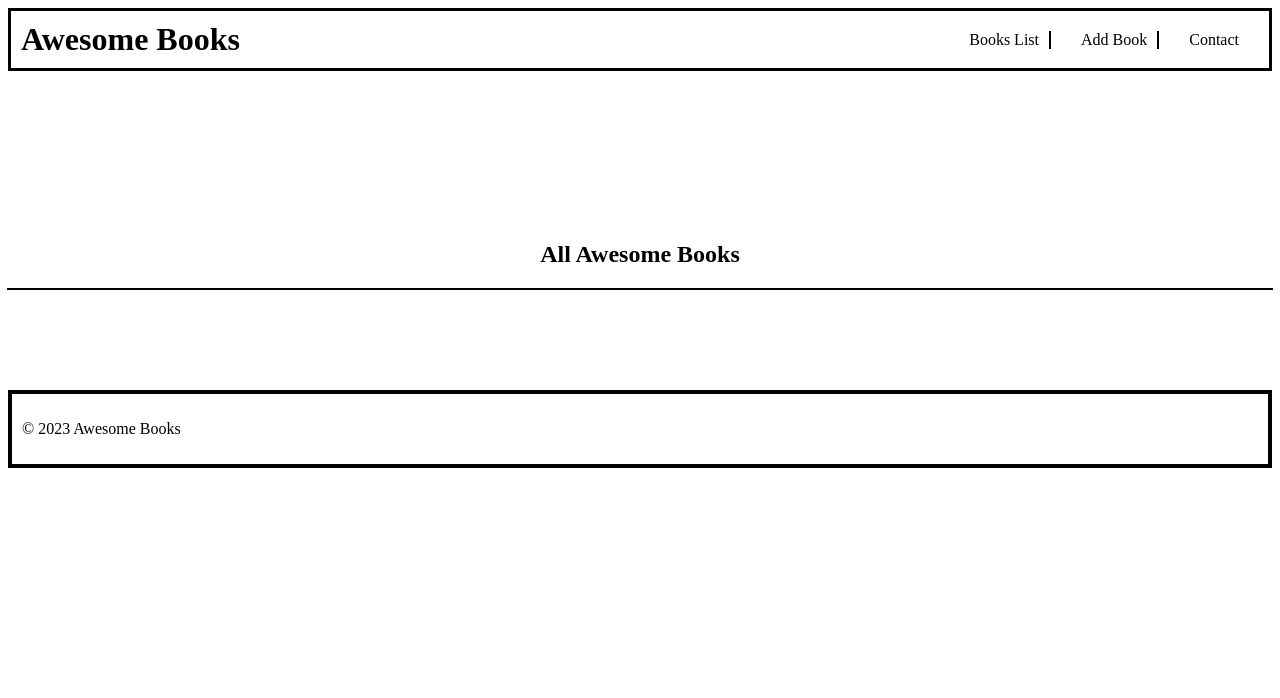
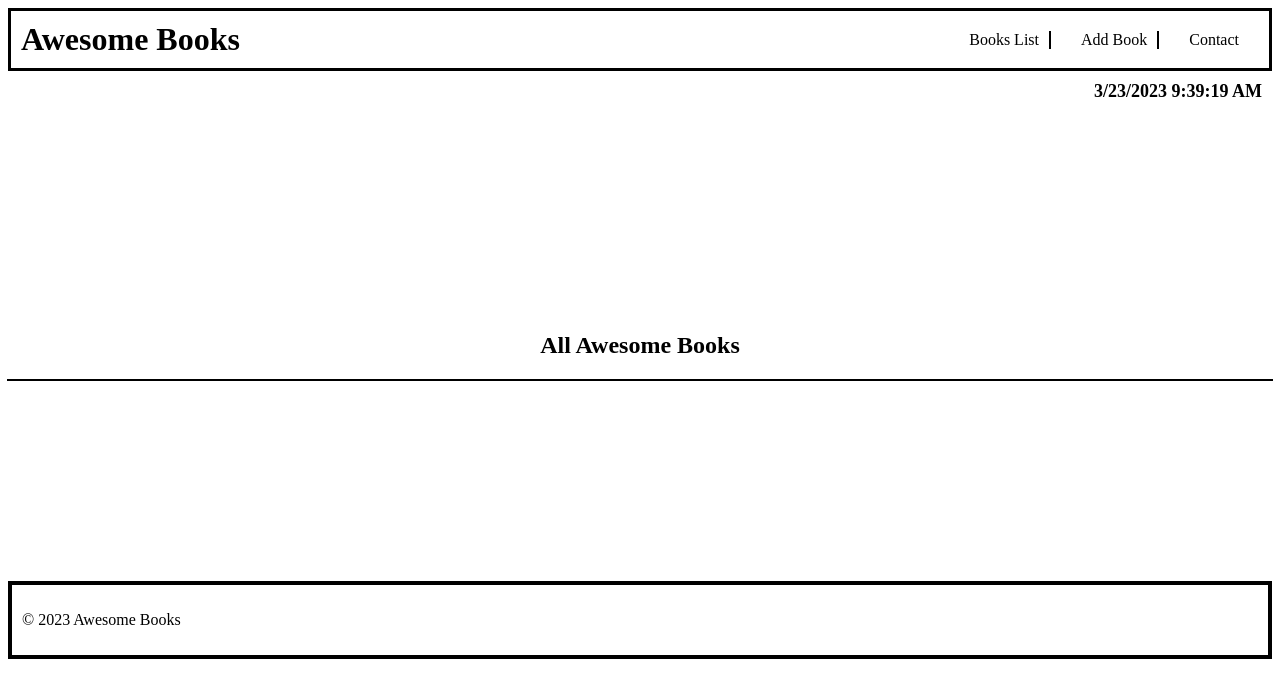
Before and after one commit to MussieTeka/Awesome-Books, a website: page index.html in a window 1280 px wide. Both pictures are taken after a click on the item "Books List". Shown: the top 698 px of the page. Drawn offline with Linux system fonts and the light colour scheme.

Commit message:
Add updated HTML, CSS and JS file.

```diff
--- a/index.html
+++ b/index.html
@@ -23,6 +23,9 @@
         </ul>
       </nav>
     </header>
+    <div id="current-time" class="navbar">
+      <p></p>
+    </div>
 
     <div class="content-container">
       <section id="books-list" class="section">
--- a/script.js
+++ b/script.js
@@ -28,6 +28,13 @@ class BookList {
     this.bookList.appendChild(book);
     this.bookList.style.display = "flex";
     this.bookList.style.flexDirection = "column";
+
+    const index = this.bookList.children.length;
+    if (index % 2 === 0) {
+      book.style.backgroundColor = "#fff";
+    } else {
+      book.style.backgroundColor = "#ddd";
+    }
 
     // Save to localStorage
     this.saveToLocalStorage(this.bookList.innerHTML);
@@ -110,6 +117,8 @@ const elements = {
 // Define the functions to handle the events
 function showBooksList() {
   elements.bookList.style.display = "flex";
+  elements.bookList.style.marginTop = "100px";
+  elements.bookList.style.marginBottom = "100px";
   elements.addBookSection.style.display = "none";
   elements.contactUs.style.display = "none";
 }
@@ -117,6 +126,8 @@ function showBooksList() {
 function showAddBookForm() {
   elements.bookList.style.display = "none";
   elements.addBookSection.style.display = "flex";
+  elements.addBookSection.style.marginTop = "100px";
+  elements.addBookSection.style.marginBottom = "100px";
   elements.contactUs.style.display = "none";
 }
 
@@ -124,9 +135,23 @@ function showContactUs() {
   elements.bookList.style.display = "none";
   elements.addBookSection.style.display = "none";
   elements.contactUs.style.display = "flex";
+  elements.contactUs.style.marginTop = "100px";
+  elements.contactUs.style.marginBottom = "100px";
 }
 
 // Add the event listeners to the elements
 elements.newBook.addEventListener("click", showBooksList);
 elements.introduceBook.addEventListener("click", showAddBookForm);
 elements.contactUsBtn.addEventListener("click", showContactUs);
+
+function updateTime() {
+  const now = new Date();
+  const date = now.toLocaleDateString();
+  const time = now.toLocaleTimeString();
+  const dateTime = `${date} ${time}`;
+  document.getElementById("current-time").querySelector("p").textContent =
+    dateTime;
+}
+
+updateTime();
+setInterval(updateTime, 1000);
--- a/style.css
+++ b/style.css
@@ -50,6 +50,20 @@
   padding: 10px;
 }
 
+#current-time {
+  flex: 1;
+  display: flex;
+  justify-content: flex-end;
+  align-items: center;
+}
+
+#current-time p {
+  margin: 0;
+  padding: 10px;
+  font-size: 18px;
+  font-weight: bold;
+}
+
 .content-container {
   display: flex;
   flex-direction: column;
@@ -77,7 +91,6 @@
   display: flex;
   align-items: center;
   justify-content: center;
-  background: linear-gradient(to bottom, #ddd 50%, #fff 50%);
   padding: 10px;
 }
 
```
